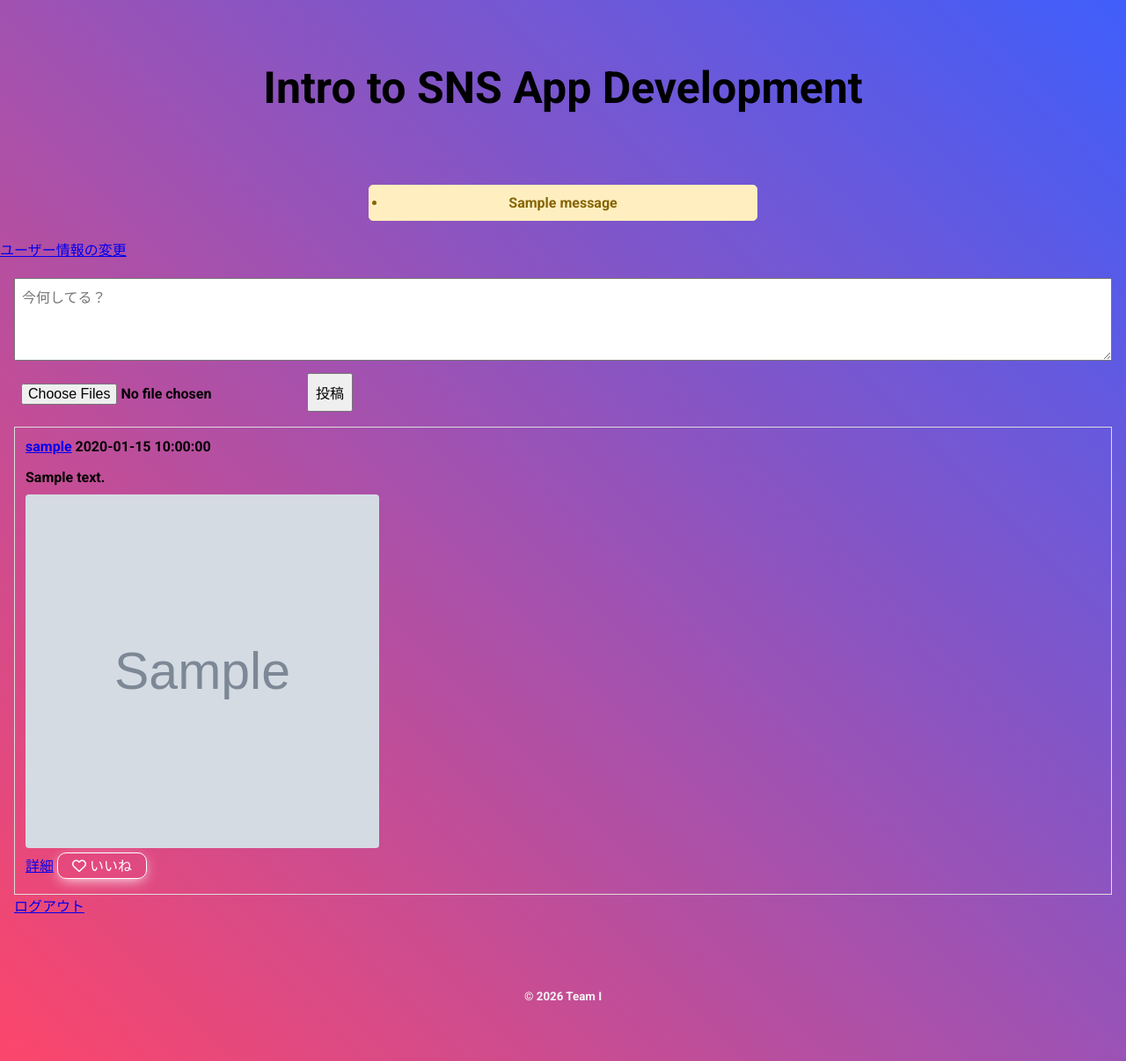
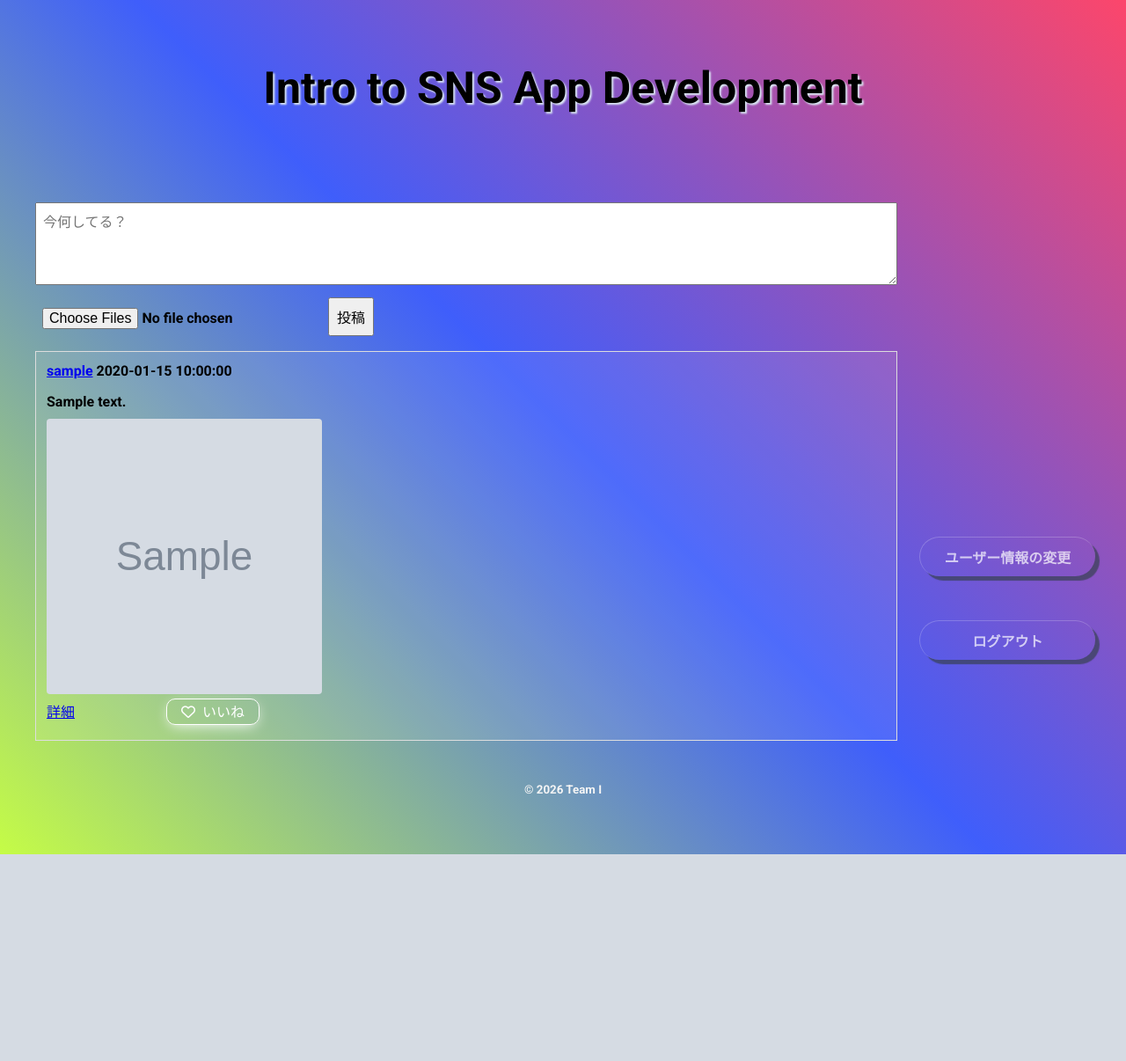
Before and after one commit to raretech-hackathon-team-i/team-i-sns, a Flask app: template SNSApp/templates/post/posts.html in a window 1280 px wide. Shown: the whole page at 88% size. After the commit the page ends 971 px from the top, so only its background shows below. Run offline with Flask 2, Linux system fonts and the light colour scheme; the template is opened without the code that fills it: most values are stand-ins (such as "Sample title", 1, 10 or a date in 2020); grey boxes marked "Sample" are stand-in pictures; one stand-in notice (Sample message) is shown; some libraries are stand-ins or nearby versions.

Commit message:
Feature/nacky3 (#41)
* css,html変更

* css,html変更を追加

* css,html変更追加

* top signin signup

* 再度PR

* update app and base template

* top signin signup 2回目

```diff
--- a/SNSApp/static/css/base.css
+++ b/SNSApp/static/css/base.css
@@ -1,15 +1,25 @@
+* {
+  box-sizing: border-box;
+}
 
 body {
   display: flex;
   flex-direction: column;
-  min-height: 100vh;
+  min-height: 100dvh;
   margin: 0;
-  background: linear-gradient(45deg, #FC466B, #3F5EFB);
+  padding: 0;
+  background: linear-gradient(45deg, #c5fc46, #3F5EFB, #FC466B);
+  overflow: hidden;
   font-family: "Roboto", sans-serif;
+  position: relative;
 }
+
 
 .main-content {
   flex: 1;
+  display: flex;
+  align-items: center;
+  justify-content: center;
   align-items: center;
 }
 
@@ -35,32 +45,31 @@ header {
   text-align: center;
   color: #000;
   text-decoration: none;
+  display: inline-block;
   transition: color 0.3s;
+  text-shadow: 2px 2px 2px #dae6f3;
 }
 
 .header-container h1 a:hover {
-  color: #dae6f3;
+  color: #3f5eeb;
+  text-decoration: none;
+  transform: translateY(-2px);
 }
 
 footer {
   color: whitesmoke;
   text-align: center;
   padding: 15px 0;
-  margin-top: 50px;
+  margin-top: 20px;
   margin-bottom: 50px;
   font-size: 1.0rem;
 }
 
-.btn {
-  display: inline-block;
-  padding: 10px 20px;
-  border-radius: 5px;
-  font-weight: bold;
-  cursor: pointer;
-  transition: all 0.3s;
-}
 
-input, textarea, select, button {
+input,
+textarea,
+select,
+button {
   font-family: inherit;
   font-size: 1rem;
   padding: 8px;
@@ -68,23 +77,22 @@ input, textarea, select, button {
 }
 
 .flash {
-  margin: 20px auto;
-  padding: 10px 20px;
-  border-radius: 5px;
-  max-width: 400px;
-  text-align: center;
-  background-color: #ffefc0;
-  color: #856404;
-  border: 1px solid #ffeeba;
+    background: transparent;
+    margin: 20px auto;
+    padding: 10px 20px;
+    text-align: center;
+    color: #e41818;
 }
 
 @media (max-width: 768px) {
   .container {
     padding: 10px;
   }
+
   header h1 {
     font-size: 3rem;
   }
+
   header nav a {
     display: block;
     margin: 5px 0;
--- a/SNSApp/static/css/posts.css
+++ b/SNSApp/static/css/posts.css
@@ -1,7 +1,64 @@
+body.scroll-page {
+	overflow-y: auto;
+}
+
+
 .post-container {
-	max-width: 100%;
-	margin: 0 auto;
-	padding: 16px;
+	display: flex;
+	flex: 1;
+	width: 100%;
+	margin: 100px 0 0 30px;
+	padding: 10px;
+	align-items: flex-start;
+}
+
+.post-sidebar {
+	display: flex;
+	flex-direction: column;
+	justify-content: flex-end;
+	width: 250px;
+	flex-shrink: 0;
+	position: sticky;
+	top: 250px;
+	height: calc(100vh - 250px);
+}
+
+.sidebar-btn {
+	display: block;
+	text-align: center;
+	margin:0 auto 50px auto;
+	padding: 10px;
+	border: none;
+	text-decoration: none;
+	box-shadow: 5px 5px 1px 0px #374151;
+	width: 80%;
+	font-weight: 600;
+	border-radius: 50px;
+	color: #fff;
+	opacity: 0.7;
+	font-size: 1.0rem;
+	transition: background-color 0.3s, color 0.3s, transform 0.2s;
+	border-left: 1px solid rgba(255, 255, 255, 0.3);
+	border-top: 1px solid rgba(255, 255, 255, 0.3);
+}
+
+.sidebar-btn:hover {
+    color: #8d79b8;
+    background-color: whitesmoke;
+    transform: translateY(-2px);
+}
+
+
+
+.profile-edit a {
+	border: none;
+	border-radius: 10px;
+	background-color: aliceblue;
+	padding: 8px;
+	margin-bottom: 20px;
+	box-sizing: border-box;
+	color: rgb(232, 25, 125);
+	text-decoration: none;
 }
 
 .post-form textarea,
@@ -9,6 +66,7 @@
 	width: 100%;
 	padding: 8px;
 	box-sizing: border-box;
+	margin-top: 20px;
 }
 
 .post-images {
@@ -26,6 +84,7 @@
 }
 
 .post-card {
+	 background-color: rgba(255, 255, 255, 8%);
 	border: 1px solid #ddd;
 	padding: 12px;
 	margin-top: 12px;
@@ -50,6 +109,31 @@
 	padding: 8px 12px;
 	border: 1px solid #ddd;
 	text-decoration: none;
+}
+
+
+.comment-container {
+	margin: 50px 40px;
+	padding: 40px;
+	background-color: #d5e6df76;
+	border-radius: 10px;
+}
+
+
+/* いいねボタンが赤にならない */
+.likeBtn {
+	background: none;
+	border: none;
+	cursor: pointer;
+	color: #5c5a5a;
+}
+
+.likeBtn i {
+	margin-right: 4px;
+}
+
+.likeBtn .fa-solid {
+	color: red;
 }
 
 .likeBtn {
--- a/SNSApp/templates/base.html
+++ b/SNSApp/templates/base.html
@@ -4,29 +4,29 @@
 <head>
 	<meta charset="UTF-8">
 	<title>{% block title %}{% endblock %}</title>
-	<link rel="stylesheet" href="https://fonts.googleapis.com/css2?family=Roboto:wght@700&display=swap">
-	<link rel="stylesheet" href="https://fonts.googleapis.com/css2?family=Montserrat:wght@700&display=swap">
+	<link rel="stylesheet"
+          href="https://fonts.googleapis.com/css2?family=Roboto:wght@700&family=Montserrat:wght@700&display=swap">
+
+	<link rel="stylesheet"
+	      href="https://cdnjs.cloudflare.com/ajax/libs/font-awesome/6.5.1/css/all.min.css">
+
 	<link rel="stylesheet" href="{{ url_for('static', filename='css/base.css') }}" />
-        {% block extra_css %}
-        <link rel="stylesheet" href="https://cdnjs.cloudflare.com/ajax/libs/font-awesome/6.5.1/css/all.min.css">
-        {% endblock%}
+
+
+    {% block extra_css %}{% endblock%}
+
+
 </head>
 
-<body>
+<body class="{% block body_class %}{% endblock %}">
+
 	{% if not hide_header %}
 	{% include "common/header.html" %}
 	{% endif %}
 
+
 	<main class="main-content">
-		{% with messages=get_flashed_messages() %}
-		{% if messages %}
-		<ul class="flash">
-			{% for message in messages %}
-			<li>{{ message }}</li>
-			{% endfor %}
-		</ul>
-		{% endif %}
-		{% endwith %}
+
 		{% block content %}{% endblock %}
 	</main>
 
--- a/SNSApp/templates/post/post_detail.html
+++ b/SNSApp/templates/post/post_detail.html
@@ -5,7 +5,7 @@
 {% endblock %}
 
 {% block content %}
-<div class="container">
+<div class="comment-container">
 
   <div class="post-card">
     {% if post %}
--- a/SNSApp/templates/post/posts.html
+++ b/SNSApp/templates/post/posts.html
@@ -2,12 +2,21 @@
 {% block title %}投稿一覧{% endblock %}
 {% block extra_css %}
 <link rel="stylesheet" href="{{url_for('static', filename='css/posts.css')}}" />
+<link rel="stylesheet" href="https://cdnjs.cloudflare.com/ajax/libs/font-awesome/6.5.1/css/all.min.css">
 {% endblock %}
+{% block body_class %}scroll-page{% endblock %}
+
 {% block content %}
-<a href="{{ url_for('profile_edit_view') }}">ユーザー情報の変更</a>
 
 <div class="post-container">
+
+
+	<div class="post-main">
+
+
+
 		{# 投稿フォーム #}
+
 		<div class="post-form">
 			<form method="POST" action="{{ url_for('posts_process') }}" enctype=multipart/form-data>
 				<input type="hidden" name="csrf_token" value="{{ csrf_token() }}" />
@@ -16,7 +25,6 @@
 				<button type="submit">投稿</button>
 			</form>
 		</div>
-
 		{# 投稿list #}
 		<div class="post-list">
 			{% for post in posts %}
@@ -35,6 +43,9 @@
 				</div>
 				<a class="post-link" href="{{ url_for('posts_detail_view', post_id=post.id) }}">詳細</a>
 
+
+
+
 　　　　　　{# いいねボタン試作 ここから #}
 	        <form method="POST" action="{{ url_for('toggle_like', post_id=post.id) }}" style="display: inline">
 		        <input type="hidden" name="csrf_token" value="{{ csrf_token() }}" />
@@ -49,9 +60,18 @@
 	        </form>
 	        {# いいねボタン試作 ここまで #}
 			</article>
+			{% else %}
+			<p>投稿がありません</p>
 			{% endfor %}
-	<a href="{{ url_for('logout') }}">ログアウト</a>
+		</div>
+	</div>
+
+	<aside class="post-sidebar">
+		<a class="sidebar-btn" href="{{ url_for('profile_edit_view') }}">ユーザー情報の変更</a>
+		<a class="sidebar-btn" href="{{ url_for('logout') }}">ログアウト</a>
+	</aside>
 </div>
 <script src="{{ url_for('static', filename='js/like.js') }}"></script>
 
+
 {% endblock %}
--- a/SNSApp/templates/profile/edit.html
+++ b/SNSApp/templates/profile/edit.html
@@ -1,10 +1,12 @@
 {% extends "base.html" %}
 {% block title %}プロフィール{% endblock %}
-{% block extra_css %}<link rel="stylesheet" href="{{url_for('static', filename='css/profile.css')}}" />
+{% block extra_css %}
+<link rel="stylesheet" href="{{url_for('static', filename='css/profile.css')}}" />
 {% endblock %}
 
 {% block content %}
 
+<div class="profile-container">
   <h2>ユーザー情報の変更</h2>
   <form class="profile-form" method="post" action="{{url_for('profile_update') }}">
     <input type="hidden" name="csrf_token" value="{{ csrf_token() }}">
@@ -24,7 +26,7 @@
       <div class="profile-button-container">
         <button class="profile-button" type="submit">変更する</button>
         <a class="btn btn-secondary" href="{{ url_for('profile_view', user_id=user_id) }}">キャンセル</a>
+      </div>
   </form>
-  </article>
 </div>
 {% endblock %}
```
Also changed, not shown: SNSApp/static/css/auth.css (+27 -28 lines), SNSApp/static/css/profile.css (+33 -10 lines), SNSApp/templates/auth/signin.html (+9 -0 lines), SNSApp/templates/auth/signup.html (+12 -4 lines), SNSApp/static/uploads/unsplash.jpg (added). Lines whose indentation alone changed are shown as unchanged.
